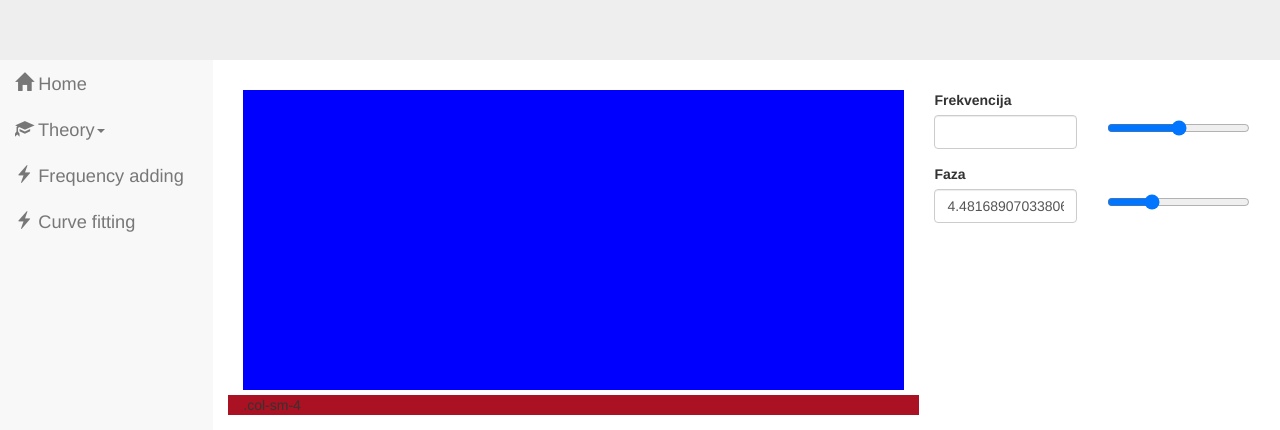
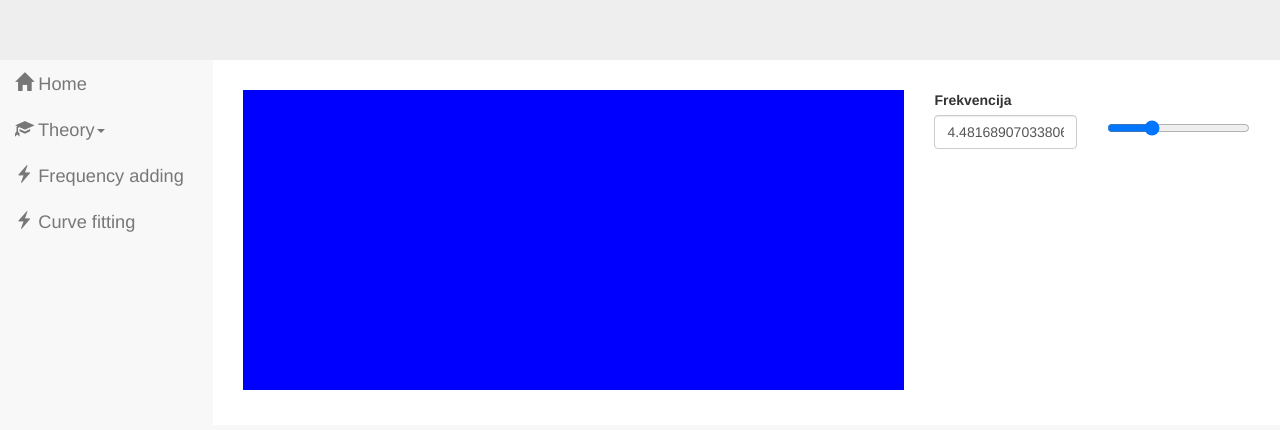
Before and after one commit to vladamakaric/fourierEdu, a plain HTML site: page index.html in a window 1280 px wide. Shown: the part 180-610 px from the top of the page. Drawn offline with nearby package versions, Linux system fonts and the light colour scheme; some packages are replaced by stand-ins of ours.

Commit message:
add sineControl module

```diff
--- a/custom.css
+++ b/custom.css
@@ -24,7 +24,6 @@ canvas{
 	height: 300px;
 }
 .slider{
-	padding-top: 30px;
 }
 
 .jumbotron{
@@ -34,11 +33,6 @@ canvas{
 .sum{
 	/*  height: 300px; */
 	background-color: #AA1122;
-}
-
-.bezveze{
-	/*  height: 200px; */
-	/* background-color: #FF00FF; */
 }
 
 .affix-row, .affix-content{
--- a/dataBinding.js
+++ b/dataBinding.js
@@ -13,8 +13,6 @@ var DATA_BINDING = (function(){
 		input.attr('min', f(min));
 		input.attr('max', f(max));
 
-
-		alert(max + ' '+ f(100));
 		input.val(f(initial));
 		slider.attr('min', min);
 		slider.attr('max', max);
--- a/frequencyAdder.js
+++ b/frequencyAdder.js
@@ -4,23 +4,23 @@ var FREQUENCY_ADDER = (function(interf){
 		jqPageEl.html("FA");
 	}
 
-	var c = document.getElementById("canvas");
-	var ctx = c.getContext("2d");
-
-
-    $(window).resize(respondCanvas);
-
-    function respondCanvas() {
-        c.heigth = $("#daily").height();
-        c.width = $("#daily").width();
-        ctx = c.getContext("2d");
-		ctx.beginPath();
-		ctx.arc(95, 50, 40, 0, 2 * Math.PI);
-		ctx.stroke();
-    }
-
-    //Initial call
-    respondCanvas();
+	// var c = document.getElementById("canvas");
+	// var ctx = c.getContext("2d");
+    //
+    //
+    // $(window).resize(respondCanvas);
+    //
+    // function respondCanvas() {
+    //     c.heigth = $("#daily").height();
+    //     c.width = $("#daily").width();
+    //     ctx = c.getContext("2d");
+	// 	ctx.beginPath();
+	// 	ctx.arc(95, 50, 40, 0, 2 * Math.PI);
+	// 	ctx.stroke();
+    // }
+    //
+    // //Initial call
+    // respondCanvas();
 	return interf;
 
 })(FREQUENCY_ADDER || {});
--- a/index.html
+++ b/index.html
@@ -74,41 +74,41 @@
 	<!--Ovde ce biti promenjiv sadrzaj -->
 	<div id="main-content" class="col-sm-8 col-md-10 affix-content">
 
-		<div class="row">
-			<div class="col-xs-12 col-lg-8 bezveze" >
-				<canvas id="canvas" width="300" height="300">
-			</div>
-			<div class="col-xs-10 col-sm-8 col-md-6 col-lg-4 bezveze knob" >
-				<form class="form" role="form">
-					<div class ="row">
-						<div class="form-group col-xs-6">
-							<label for="code">Frekvencija</label>
-							<input type="text" class="form-control" />
-						</div>
-						<div class="form-group col-xs-6 slider">
-							<input type="range" min="0" max="50"  />
-						</div>
-					</div>
-					<div class ="row">
-						<div class="form-group col-xs-6">
-							<label for="code">Faza</label>
-							<input id= "ebox" type="text" class="form-control" />
-						</div>
-						<div class="form-group col-xs-6 slider">
-							<input id = "slajd" type="range" min="0" max="50"  />
-						</div>
-					</div>
-				</form>
-			</div>
-		</div>
-
-		<div class="row">
-			<div class="col-md-12 col-lg-8 sum" >.col-sm-4</div>
-		</div>
-
-		<div class="page-header">
-			<h3><span class="glyphicon glyphicon-th-list"></span> Navigation</h3>
-		</div>
+		<!-- <div class="row"> -->
+		<!-- 	<div class="col&#45;xs&#45;12 col&#45;lg&#45;8 bezveze" > -->
+		<!-- 		<canvas id="canvas" width="300" height="300"> -->
+		<!-- 	</div> -->
+		<!-- 	<div class="col&#45;xs&#45;10 col&#45;sm&#45;8 col&#45;md&#45;6 col&#45;lg&#45;4 knob" > -->
+		<!-- 		<form class="form" role="form"> -->
+		<!-- 			<div class ="row"> -->
+		<!-- 				<div class="form&#45;group col&#45;xs&#45;6"> -->
+		<!-- 					<label for="code">Frekvencija</label> -->
+		<!-- 					<input type="text" class="form&#45;control" /> -->
+		<!-- 				</div> -->
+		<!-- 				<div class="form&#45;group col&#45;xs&#45;6 slider"> -->
+		<!-- 					<input type="range" min="0" max="50"  /> -->
+		<!-- 				</div> -->
+		<!-- 			</div> -->
+		<!-- 			<div class ="row"> -->
+		<!-- 				<div class="form&#45;group col&#45;xs&#45;6"> -->
+		<!-- 					<label >Faza</label> -->
+		<!-- 					<input id= "ebox" type="text" class="form&#45;control" /> -->
+		<!-- 				</div> -->
+		<!-- 				<div class="form&#45;group col&#45;xs&#45;6 slider"> -->
+		<!-- 					<input id = "slajd" type="range" min="0" max="50"  /> -->
+		<!-- 				</div> -->
+		<!-- 			</div> -->
+		<!-- 		</form> -->
+		<!-- 	</div> -->
+		<!-- </div> -->
+        <!--  -->
+		<!-- <div class="row"> -->
+		<!-- 	<div class="col&#45;md&#45;12 col&#45;lg&#45;8 sum" >.col&#45;sm&#45;4</div> -->
+		<!-- </div> -->
+        <!--  -->
+		<!-- <div class="page&#45;header"> -->
+		<!-- 	<h3><span class="glyphicon glyphicon&#45;th&#45;list"></span> Navigation</h3> -->
+		<!-- </div> -->
 
 	</div>
 </div>
@@ -121,6 +121,7 @@
 
 <script src = "dataBinding.js"></script>
 <script src = "ui.js"></script>
+<script src = "sineController.js"></script>
 <script src = "frequencyAdder.js"></script>
 <script src = "navigation.js"></script>
 <script src = "main.js"></script>
--- a/navigation.js
+++ b/navigation.js
@@ -7,21 +7,25 @@ var NAVIGATION = (function(){
 		// setHomePage();
 
 
-		function icall(value){
-		}
+		// function icall(value){
+		// }
+        //
+		// function f(x) {
+		// 	return Math.exp(5*x/100);
+		// }
+        //
+		// function finv(x){
+		// 	return 100*(Math.log(x)/5);
+		// }
+        //
+		// DATA_BINDING.sliderInput($("#ebox"),$("#slajd"),1,100,30,icall,f,finv);
+		var sc =new SINE_CONTROLLER.SineController();
 
-		function f(x) {
-			return Math.exp(5*x/100);
-		}
-
-		function finv(x){
-			return 100*(Math.log(x)/5);
-		}
-
-		DATA_BINDING.sliderInput($("#ebox"),$("#slajd"),1,100,30,icall,f,finv);
-
+		var rowDiv = $('<div>', {class: 'row'});
+		rowDiv.append(sc.createCanvasDiv());
+		rowDiv.append(sc.createControlsDiv());
+		UI.getContentDiv().append(rowDiv);
 		addEventHandlers();
-
 		setTheoryNavigation();
 	}
 
--- /dev/null
+++ b/sineController.js
@@ -0,0 +1,65 @@
+var SINE_CONTROLLER = (function(){
+	var interf = {};
+
+	interf.SineController = function(){
+		this.frequency = 1;
+		this.apmplitude = 1;
+		this.phaseShift = 0;
+
+		var jqcanvas = $("<canvas>");
+		jqcanvas.css({"width": '100%', 'height':'300px'});
+
+		var canvas = jqcanvas.get();
+
+		function redraw(){
+			// this.canvas...
+		}
+
+		this.createCanvasDiv = function(){
+			var div  = $("<div>", {"class":"col-xs-12 col-lg-8"});
+			div.append(jqcanvas);
+			return div;
+		}
+
+		this.createControlsDiv = function(){
+			var div  = $("<div>",{class:'col-xs-12 col-lg-8 col-md-6 col-lg-4'}  );
+			var form = $('<form>',{class:'form', role: 'form'});
+			form.append(createSliderInputDiv('Frekvencija',
+			function(x) { this.frequency = x; redraw(); }, 1, f,finv));
+
+			div.append(form);
+			return div;
+		}
+
+		function createSliderInputDiv(description, valueChangeCallback, start, f, finv ){
+			var div  = $("<div>",{class:'row'}  );
+
+			var inputDiv = $('<div>', {class: 'form-group col-xs-6'});
+			inputDiv.append($('<label>').text(description));
+
+			var input = $('<input>', {type: "text", class: 'form-control'});
+			inputDiv.append(input);
+
+			var sliderDiv = $('<div>', {class: 'form-group col-xs-6'});
+			sliderDiv.css({'padding-top': '30px'});
+
+			var slider = $('<input>', {type: "range"});
+			sliderDiv.append(slider);
+
+			div.append(inputDiv);
+			div.append(sliderDiv);
+
+			DATA_BINDING.sliderInput(input,slider,1,100,30,valueChangeCallback,f,finv);
+
+			return div;
+		}
+
+		function f(x) {	return Math.exp(5*x/100);}
+
+		function finv(x){
+			return 100*(Math.log(x)/5);
+		}
+	}
+
+	return interf;
+})();
```
